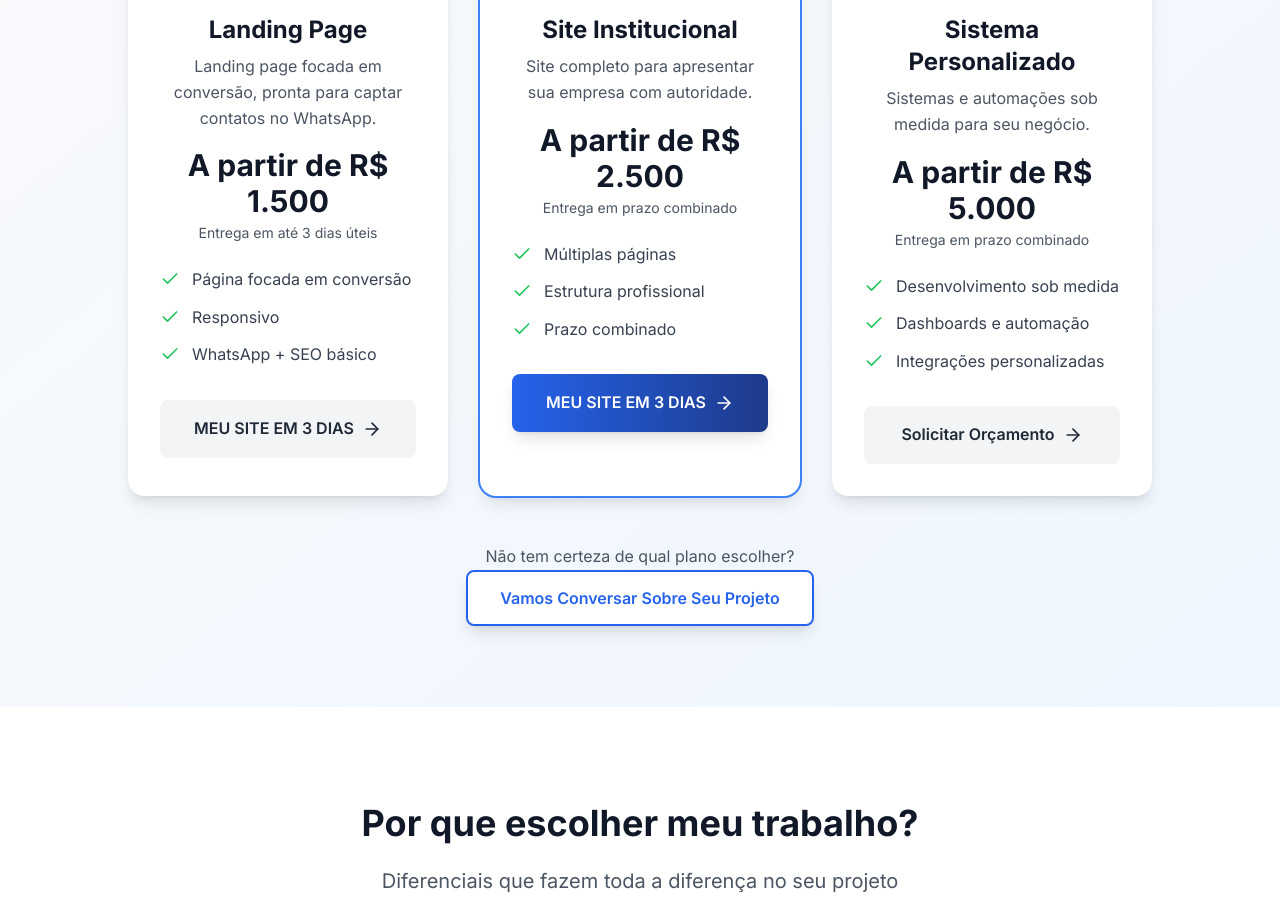
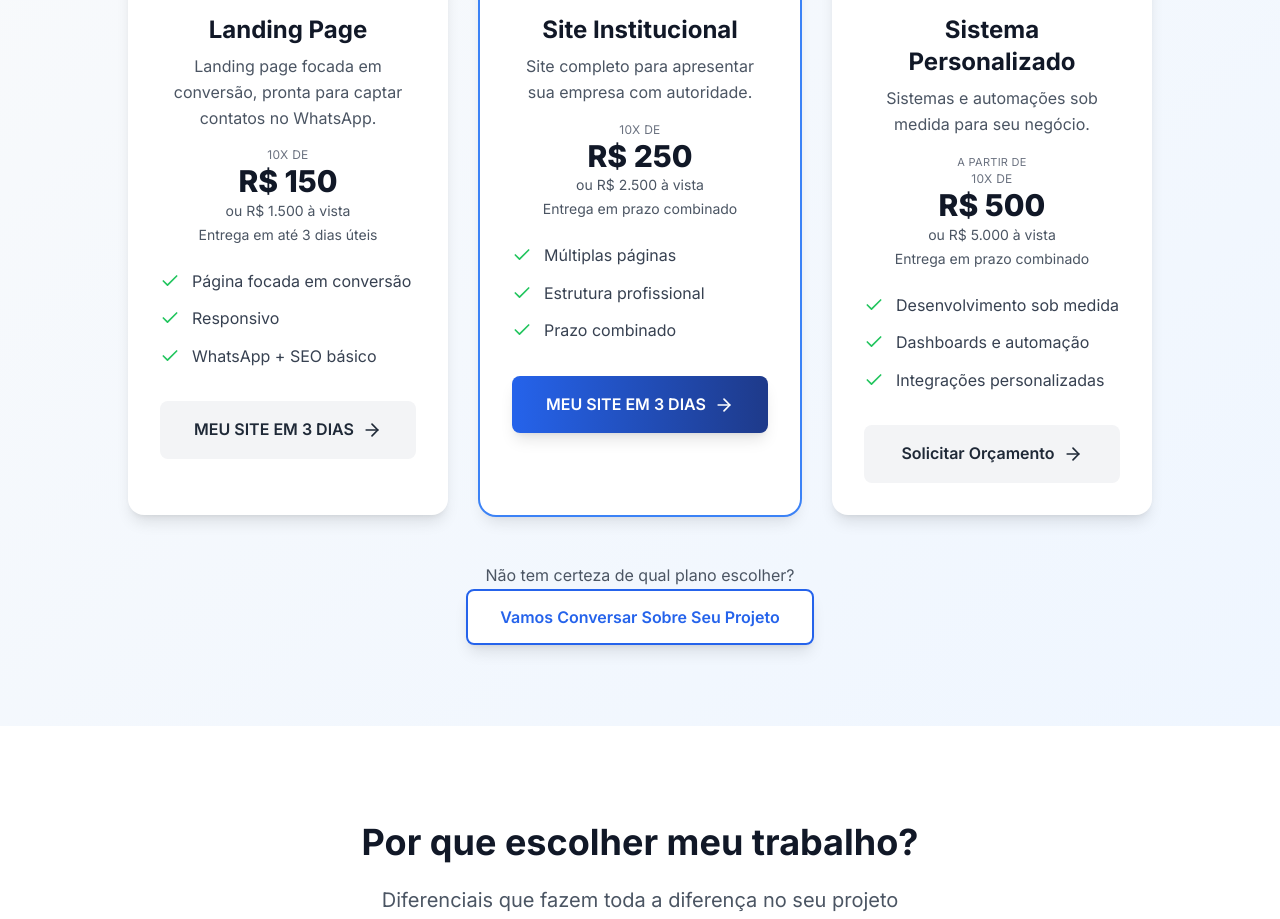
Before and after one commit to matefs/matefs.github.io-typescript, a React (Vite) app: page / in a window 1280 px wide. Shown: the part 4533-5452 px from the top of the page. Built offline with nearby package versions, Linux system fonts and the light colour scheme.

Commit message:
fix(prices): alterado do valor total para o valor parcelado

```diff
--- a/src/components/PlansSection.tsx
+++ b/src/components/PlansSection.tsx
@@ -2,11 +2,12 @@ import React from 'react';
 import { Home, Check, Zap, Settings, Crown, ArrowRight } from 'lucide-react';
 
 const PlansSection: React.FC = () => {
+  const installmentCount = 10;
   const plans = [
     {
       name: "Landing Page",
       icon: Home,
-      price: "A partir de R$ 1.500",
+      price: 1500,
       delivery: "até 3 dias úteis",
       description: "Landing page focada em conversão, pronta para captar contatos no WhatsApp.",
       features: [
@@ -20,7 +21,7 @@ const PlansSection: React.FC = () => {
     {
       name: "Site Institucional",
       icon: Crown,
-      price: "A partir de R$ 2.500",
+      price: 2500,
       delivery: "prazo combinado",
       description: "Site completo para apresentar sua empresa com autoridade.",
       features: [
@@ -34,7 +35,7 @@ const PlansSection: React.FC = () => {
     {
       name: "Sistema Personalizado",
       icon: Settings,
-      price: "A partir de R$ 5.000",
+      price: 5000,
       delivery: "prazo combinado",
       description: "Sistemas e automações sob medida para seu negócio.",
       features: [
@@ -43,9 +44,13 @@ const PlansSection: React.FC = () => {
         "Integrações personalizadas"
       ],
       popular: false,
+      startingFrom: true,
       cta: "Solicitar Orçamento"
     }
   ];
+
+  const formatCurrency = (value: number) =>
+    value.toLocaleString('pt-BR', { style: 'currency', currency: 'BRL', minimumFractionDigits: 0 });
 
 
   return (
@@ -81,7 +86,14 @@ const PlansSection: React.FC = () => {
                 </div>
                 <h3 className="text-2xl font-bold text-gray-900 mb-2">{plan.name}</h3>
                 <p className="text-gray-600 mb-4">{plan.description}</p>
-                <div className="text-3xl font-bold text-gray-900 mb-1">{plan.price}</div>
+                <div className="text-center mb-1">
+                  {plan.startingFrom && (
+                    <span className="text-[11px] uppercase tracking-wide text-gray-500 block">A partir de</span>
+                  )}
+                  <span className="text-xs uppercase tracking-wide text-gray-500 block">{installmentCount}x de</span>
+                  <span className="text-3xl font-extrabold text-gray-900 leading-tight">{formatCurrency(plan.price / installmentCount)}</span>
+                  <span className="text-sm text-gray-600 block">ou {formatCurrency(plan.price)} à vista</span>
+                </div>
                 <div className="text-sm text-gray-600">Entrega em {plan.delivery}</div>
               </div>
 
```
